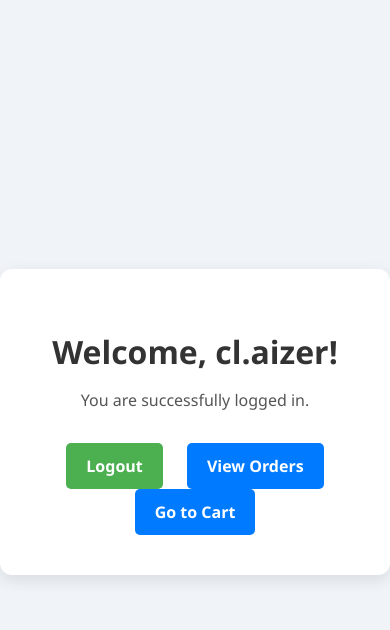
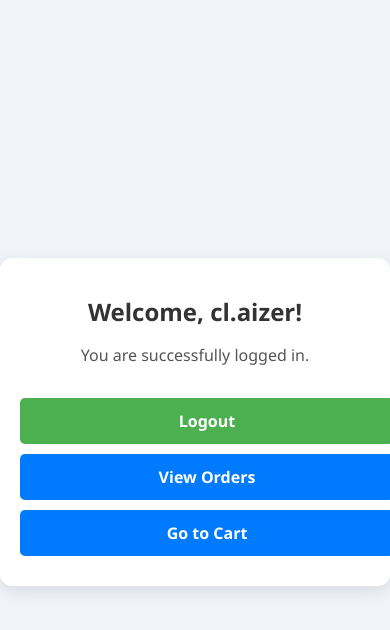
Before and after one commit to kellen-cl/shopfinity, a Django app: template pages/templates/dashboard.html in a window 390 px wide. Shown: the top 630 px of the page. Run offline with Django 5.2, Linux system fonts and the light colour scheme; the template is opened without the code that fills it, so the values that code supplies are empty; a user stored in the database is signed in.

Commit message:
Update dashboard.html

```diff
--- a/pages/templates/dashboard.html
+++ b/pages/templates/dashboard.html
@@ -59,6 +59,46 @@
         .btn-secondary:hover {
             background-color: #0069d9;
         }
+        /* === Responsive Styles for Dashboard === */
+
+        /* Tablets */
+        @media (max-width: 1024px) {
+            .home-container {
+                padding: 30px;
+            }
+
+            h1 {
+                font-size: 1.8rem;
+            }
+
+            .btn {
+                margin: 10px 5px;
+            }
+        }
+
+        /* Phones */
+        @media (max-width: 768px) {
+            .home-container {
+                padding: 20px;
+                width: 90%;
+            }
+
+            h1 {
+                font-size: 1.5rem;
+            }
+
+            p {
+                font-size: 1rem;
+            }
+
+            .btn {
+                display: block;
+                width: 100%;
+                margin: 10px 0;
+                padding: 12px;
+            }
+        }
+
     </style>
 </head>
 <body>
```
